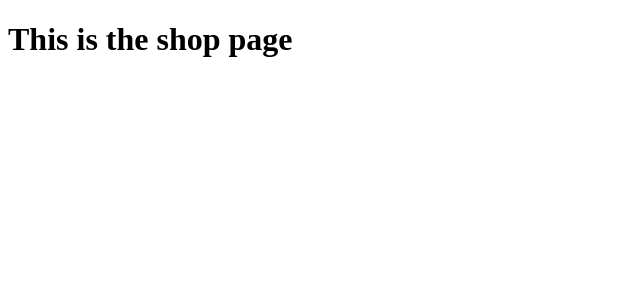
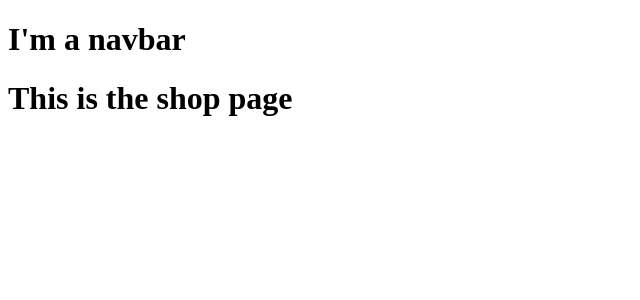
Before and after one commit to jazzjacob/react-grupparbete-webshop, a JavaScript app: page / in a window 1280 px wide. Shown: the top 300 px of the page, without its empty margins (0-640 px from the left). Built offline with nearby package versions, Linux system fonts and the light colour scheme; the HTML template or start-up script is replaced by a standard one.

Commit message:
Working Routing

```diff
--- a/src/App.js
+++ b/src/App.js
@@ -7,9 +7,10 @@
   return (
     <BrowserRouter>
       <Routes>
-        <Route path="/" element={<Layout />} />
-        <Route index element={<Shop />} />
-        <Route path="checkout" element={<Checkout />} />
+        <Route path="/" element={<Layout />} >
+          <Route index element={<Shop />} />
+          <Route path="checkout" element={<Checkout />} />
+        </Route>
       </Routes>
     </BrowserRouter>
   );
--- a/src/views/Layout.js
+++ b/src/views/Layout.js
@@ -1,8 +1,12 @@
+import { Outlet } from "react-router-dom";
 import Navbar from "../general/Navbar"
 
 const Layout = () => {
     return(
-        <Navbar/>
+        <>
+            <Navbar/>
+            <Outlet/>
+        </>
     );
 };
 
```
